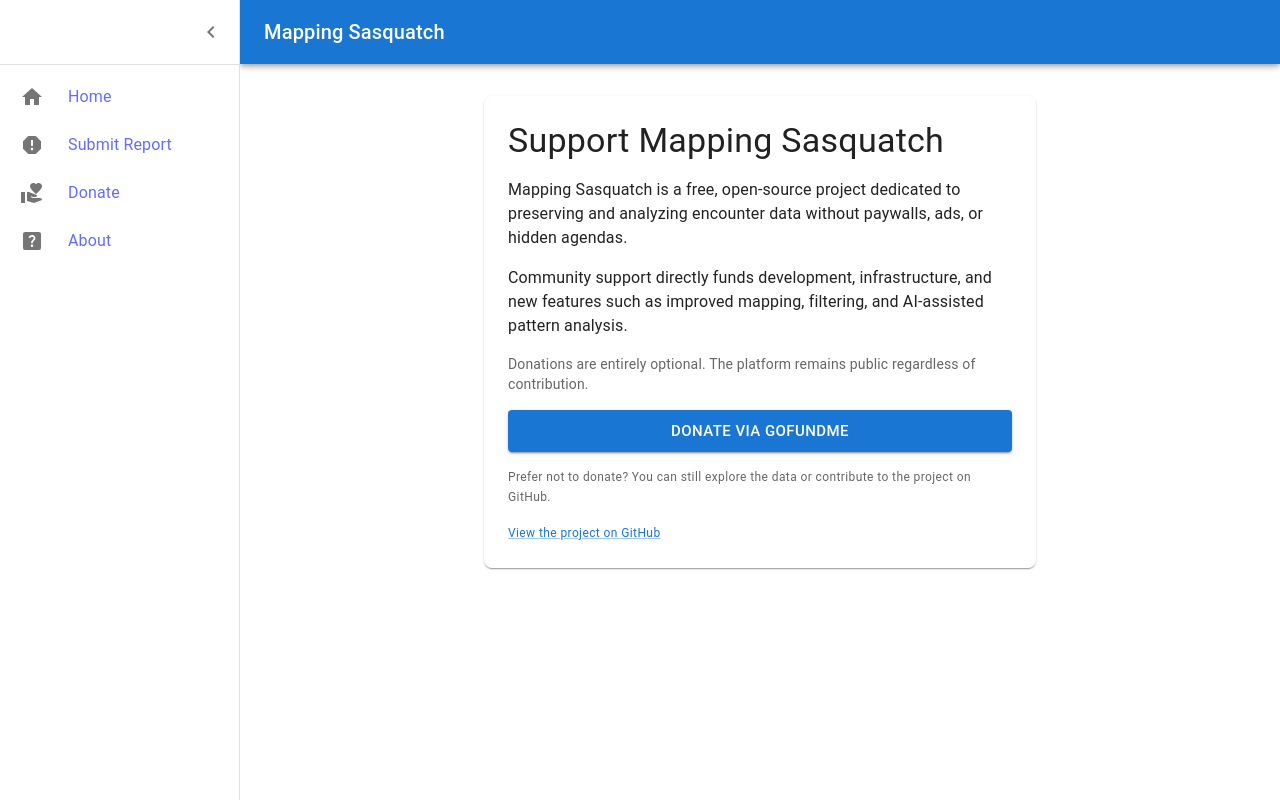
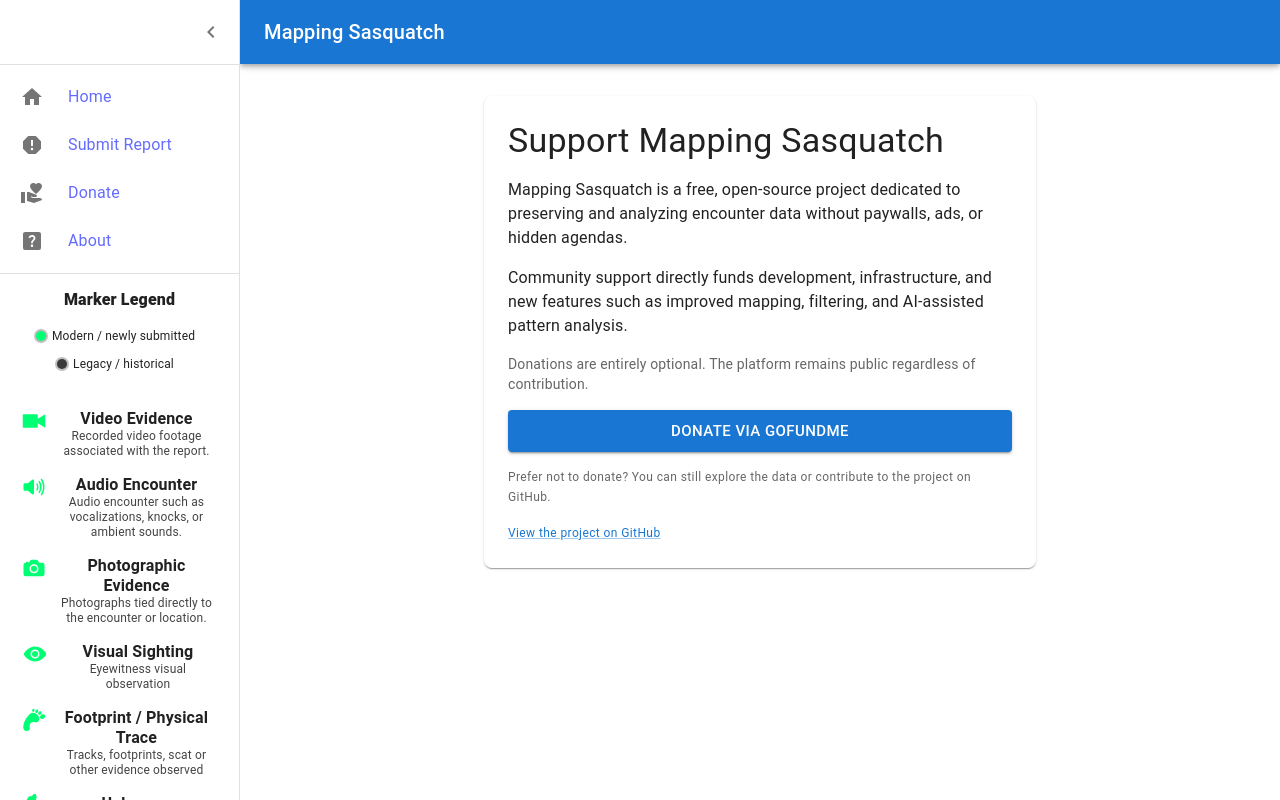
Before and after one commit to odnarb/bigfoot-map, a React (Vite) app: page /donate in a window 1280 px wide. Both pictures are taken after a click on the button "open drawer". Built offline with nearby package versions, Linux system fonts and the light colour scheme.

Commit message:
Stub out the legend.

```diff
--- a/src/assets/sighting-marker.css
+++ b/src/assets/sighting-marker.css
@@ -48,8 +48,8 @@
 }
 
 .bf-icon {
-  width: 18px;
-  height: 18px;
+  width: 22px;
+  height: 22px;
   display: block;
 }
 
--- a/src/pages/components/HiddenMenu.jsx
+++ b/src/pages/components/HiddenMenu.jsx
@@ -21,13 +21,15 @@
 
 import { Link, Outlet } from 'react-router';
 
+import MarkerLegend from './MarkerLegend';
+
 // TODO: Probably need to create a consts file for the frontend.
 const menuItems = [
   { text: 'Home', url: '/', icon: <HomeIcon /> },
   { text: 'Submit Report', url: '/submit-report', icon: <ReportIcon /> },
   { text: 'Donate', url: '/donate', icon: <VolunteerActivismIcon /> },
   { text: 'About', url: '/about', icon: <HelpCenterIcon /> }
-]
+];
 
 const drawerWidth = 240;
 
@@ -73,13 +75,8 @@
   const theme = useTheme();
   const [open, setOpen] = React.useState(false);
 
-  const handleDrawerOpen = () => {
-    setOpen(true);
-  };
-
-  const handleDrawerClose = () => {
-    setOpen(false);
-  };
+  const handleDrawerOpen = () => setOpen(true);
+  const handleDrawerClose = () => setOpen(false);
 
   return (
     <Box sx={{ display: 'flex' }}>
@@ -92,9 +89,7 @@
             onClick={handleDrawerOpen}
             edge="start"
             sx={[
-              {
-                mr: 2,
-              },
+              { mr: 2 },
               open && { display: 'none' },
             ]}
           >
@@ -103,6 +98,7 @@
           <Typography variant="h6" noWrap component="div">Mapping Sasquatch</Typography>
         </Toolbar>
       </AppBar>
+
       <Drawer
         sx={{
           width: drawerWidth,
@@ -110,6 +106,8 @@
           '& .MuiDrawer-paper': {
             width: drawerWidth,
             boxSizing: 'border-box',
+            display: 'flex',
+            flexDirection: 'column'
           },
         }}
         variant="persistent"
@@ -121,12 +119,32 @@
             {theme.direction === 'ltr' ? <ChevronLeftIcon /> : <ChevronRightIcon />}
           </IconButton>
         </DrawerHeader>
+
         <Divider />
-        <List>
+
+        {/* Top nav links */}
+        <List sx={{ flex: 0 }}>
           {menuItems.map((item, index) => (
-            <ListItem component={Link} key={index} disablePadding sx={{ display: 'block' }} to={item.url}>
-              <ListItemButton sx={[{ minHeight: 48, px: 2.5 }, open ? { justifyContent: 'initial' } : { justifyContent: 'center' }]}>
-                <ListItemIcon sx={[{ minWidth: 0, justifyContent: 'center' }, open ? { mr: 3 } : { mr: 'auto' }]}>
+            <ListItem
+              component={Link}
+              key={index}
+              disablePadding
+              sx={{ display: 'block' }}
+              to={item.url}
+              onClick={() => setOpen(false)}
+            >
+              <ListItemButton
+                sx={[
+                  { minHeight: 48, px: 2.5 },
+                  open ? { justifyContent: 'initial' } : { justifyContent: 'center' },
+                ]}
+              >
+                <ListItemIcon
+                  sx={[
+                    { minWidth: 0, justifyContent: 'center' },
+                    open ? { mr: 3 } : { mr: 'auto' },
+                  ]}
+                >
                   {item.icon}
                 </ListItemIcon>
                 <ListItemText primary={item.text} sx={[open ? { opacity: 1 } : { opacity: 0 }]} />
@@ -134,6 +152,20 @@
             </ListItem>
           ))}
         </List>
+
+        <Divider />
+
+        {/* Marker Legend */}
+        <Box
+          sx={{
+            px: 1,
+            pb: 1,
+            maxHeight: '80vh',
+            overflowY: 'auto',
+          }}
+        >
+          <MarkerLegend />
+        </Box>
       </Drawer>
 
       <Main open={open} sx={{ minHeight: "100vh", display: "flex", flexDirection: "column" }}>
--- /dev/null
+++ b/src/pages/components/MarkerLegend.jsx
@@ -0,0 +1,102 @@
+import React from "react";
+import { IoVideocamSharp, IoVolumeHigh, IoCamera, IoEye } from "react-icons/io5";
+import { GiFootprint } from "react-icons/gi";
+import BFSilohuette from "../../assets/bf-silohuette.svg?react";
+
+import '../../assets/sighting-marker.css';
+
+export default function MarkerLegend() {
+  const GREEN = "#00ff73";
+  const GRAY = "#3a3a3a";
+
+  const Item = ({ icon, label, desc }) => (
+    <div style={{ display: "flex", gap: 10, padding: "8px 0" }}>
+      <div style={{ width: 28, display: "flex", justifyContent: "center" }}>
+        {icon}
+      </div>
+      <div style={{ lineHeight: 1.25 }}>
+        <div style={{ fontWeight: 700 }}>{label}</div>
+        <div style={{ fontSize: 12, opacity: 0.85 }}>{desc}</div>
+      </div>
+    </div>
+  );
+
+  const chip = (color, text) => (
+    <span
+      style={{
+        display: "inline-flex",
+        alignItems: "center",
+        gap: 6,
+        padding: "4px 10px",
+        borderRadius: 999,
+        border: "1px solid rgba(255,255,255,0.14)",
+        background: "rgba(255,255,255,0.06)",
+        fontSize: 12,
+        marginRight: 8,
+        userSelect: "none",
+      }}
+    >
+      <span
+        style={{
+          width: 10,
+          height: 10,
+          borderRadius: 999,
+          background: color,
+          boxShadow: "0 0 0 2px rgba(0,0,0,0.25)",
+        }}
+      />
+      {text}
+    </span>
+  );
+
+  return (
+    <div style={{ padding: 14 }}>
+      <div style={{ fontWeight: 800, marginBottom: 10 }}>Marker Legend</div>
+
+      <div style={{ marginBottom: 12 }}>
+        {chip(GREEN, "Modern / newly submitted")}
+        {chip(GRAY, "Legacy / historical")}
+      </div>
+
+      <div style={{ borderTop: "1px solid rgba(255,255,255,0.10)", paddingTop: 10 }}>
+        <Item
+          icon={<IoVideocamSharp size="1.5em" color={GREEN} />}
+          label="Video Evidence"
+          desc="Recorded video footage associated with the report."
+        />
+        <Item
+          icon={<IoVolumeHigh size="1.5em" color={GREEN} />}
+          label="Audio Encounter"
+          desc="Audio encounter such as vocalizations, knocks, or ambient sounds."
+        />
+        <Item
+          icon={<IoCamera size="1.5em" color={GREEN} />}
+          label="Photographic Evidence"
+          desc="Photographs tied directly to the encounter or location."
+        />
+        <Item
+          icon={<IoEye size="1.5em" color={GREEN} />}
+          label="Visual Sighting"
+          desc="Eyewitness visual observation"
+        />
+        <Item
+          icon={<GiFootprint size="1.5em" color={GREEN} />}
+          label="Footprint / Physical Trace"
+          desc="Tracks, footprints, scat or other evidence observed"
+        />
+        <Item
+          icon={<BFSilohuette
+          className="bf-icon"
+            style={{
+                color: GREEN,
+                userSelect: "none",
+                pointerEvents: "none",
+            }}
+          />}
+          label="Unknown"
+          desc="Used when no type is set or legacy entries lack classification."
+        />
+      </div>
+    </div>
+  );
+}
```
